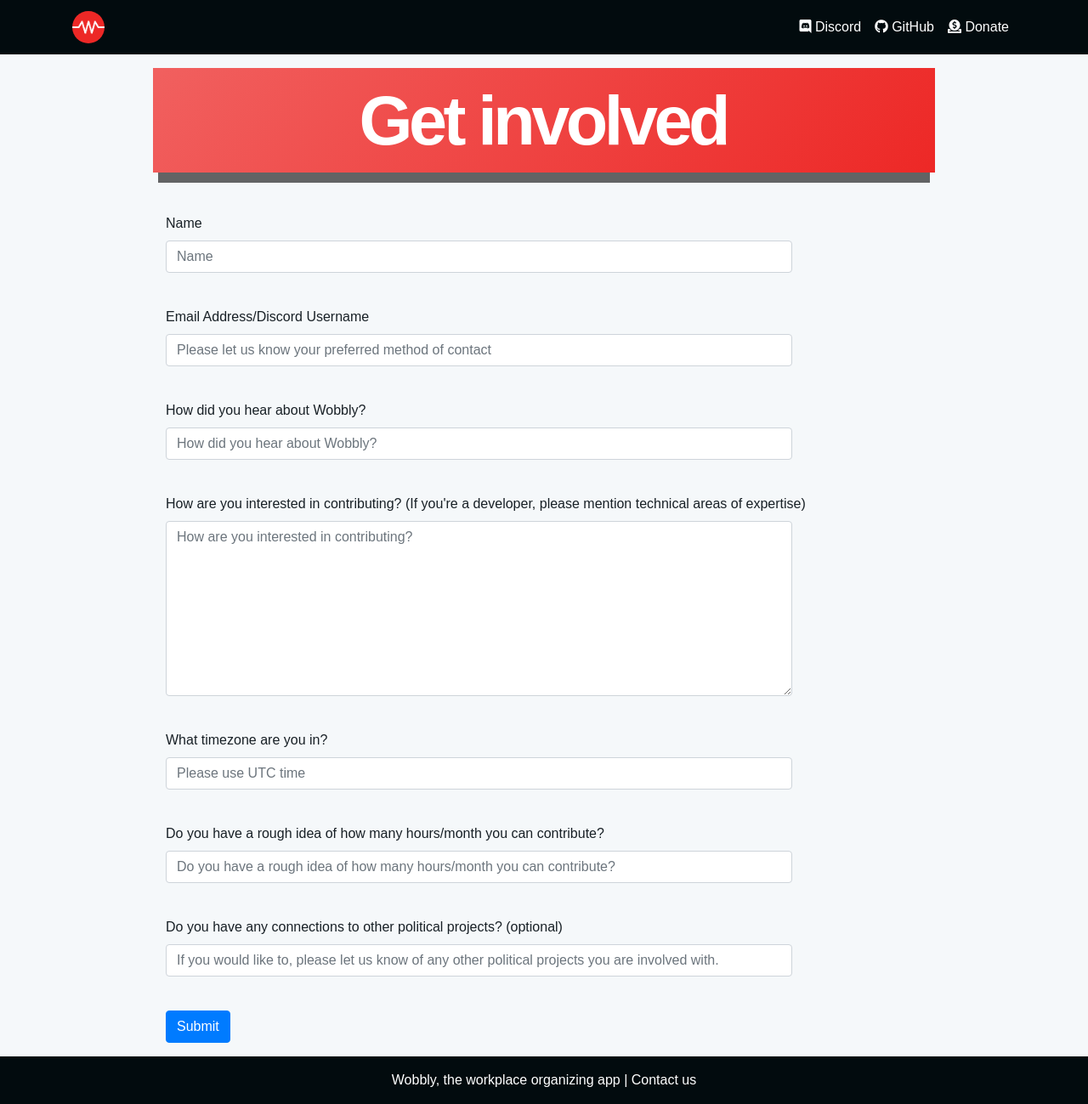
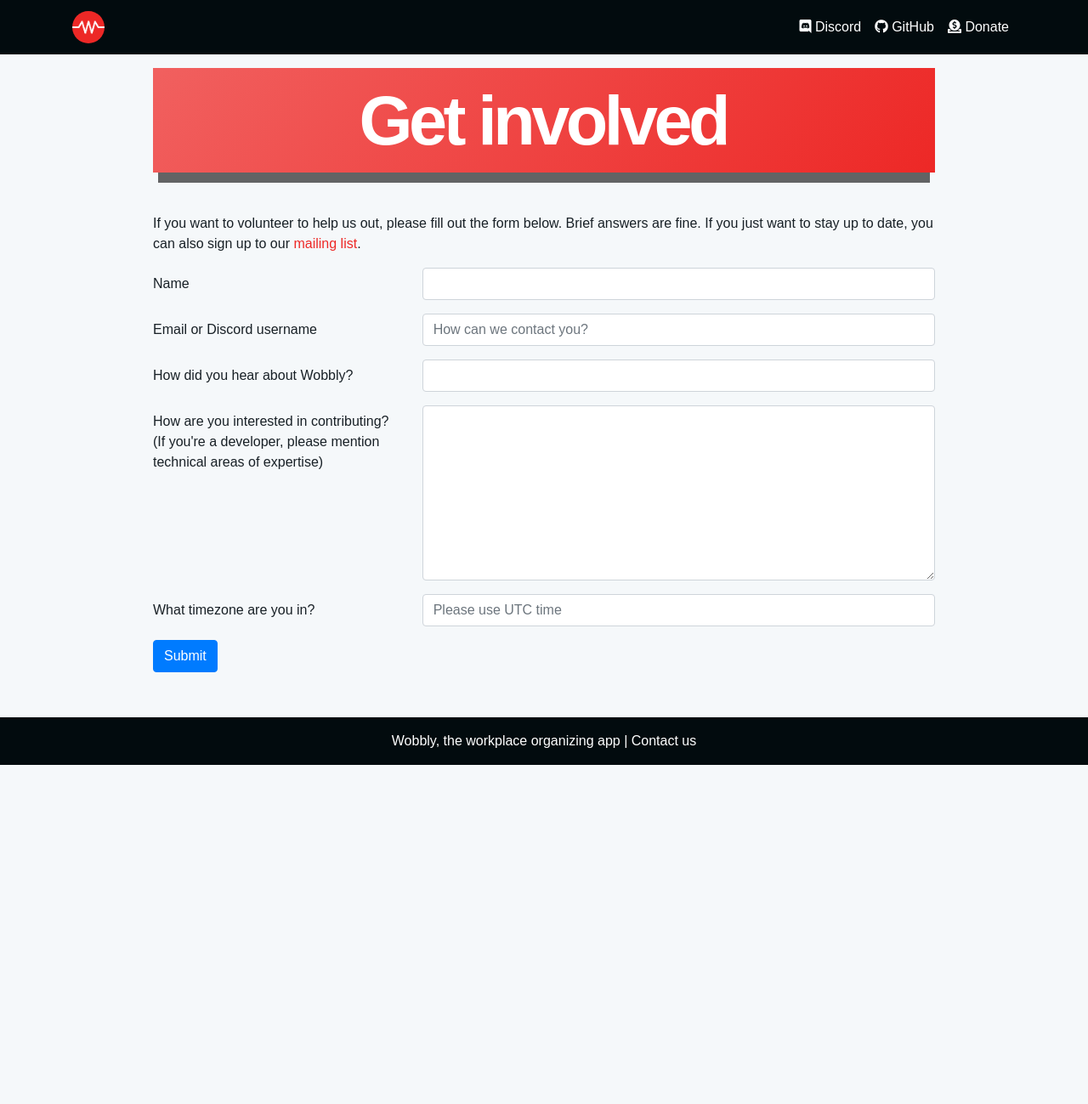
Before and after one commit to Wobbly-App/wobbly.app, a Jekyll site: the page built from contact/index.html, in a window 1280 px wide. Shown: the whole page at 85% size. Built offline with Jekyll 4.4.1, drawn with Linux system fonts in a browser that asks for light colours; some web fonts are replaced; comment, search, counter and statistics services are not loaded; after the commit the page ends 900 px from its top, so only the background shows below that.

Commit message:
update form endpoint

```diff
--- a/contact/index.html
+++ b/contact/index.html
@@ -3,58 +3,42 @@
 layout: page
 ---
 
-    <form class="form-horizontal" accept-charset="UTF-8" action="https://usebasin.com/f/01873b5e2c07" method="POST">
-		 <div class="form-group">
-			<label class="control-label col-sm-12" for="name">Name</label>
-			<div class="col-sm-10">
-				<input type="text" class="form-control" name="name" id="name" placeholder="Name">
+<p>If you want to volunteer to help us out, please fill out the form below. Brief answers are fine.
+If you just want to stay up to date, you can also sign up to our <a href="https://tinyletter.com/Wobbly/subscribe/">mailing list</a>.</p>
+
+<form accept-charset="UTF-8" action="https://usebasin.com/f/3823ef249b2f" method="POST">
+  <div class="form-group row">
+   	<label class="col-form-label col-sm-4" for="name">Name</label>
+   	<div class="col-sm-8">
+   		<input type="text" class="form-control" name="name" id="name">
    	</div>
   </div>
-    <br>
-		<div class="form-group">
-		<label class="control-label col-sm-12" for="email-address">Email Address/Discord Username</label>
-			<div class="col-sm-10">
-				<input type="text" class="form-control" name="email-address" id="email-address" placeholder="Please let us know your preferred method of contact">
+  <div class="form-group row">
+    <label class="col-form-label col-sm-4" for="email-address">Email or Discord username</label>
+  	<div class="col-sm-8">
+  		<input type="text" class="form-control" name="email-address" id="email-address" placeholder="How can we contact you?">
   	</div>
   </div>
-    <br>
-		<div class="form-group">
-			<label class="control-label col-sm-12" for="hear-about-wobbly">How did you hear about Wobbly?</label>
-			<div class="col-sm-10">
-				<input type="text" class="form-control" name="hear-about-wobbly" id="hear-about-wobbly" placeholder="How did you hear about Wobbly?">
+  <div class="form-group row">
+  	<label class="col-form-label col-sm-4" for="hear-about-wobbly">How did you hear about Wobbly?</label>
+  	<div class="col-sm-8">
+  		<input type="text" class="form-control" name="hear-about-wobbly" id="hear-about-wobbly">
   	</div>
   </div>
-    <br>
-		<div class="form-group">
-			<label class="control-label col-sm-12" for="contributing">How are you interested in contributing? (If you're a developer, please mention technical areas of expertise)</label>
-			<div class="col-sm-10">
-				<textarea rows="8" class="form-control"  name="contributing" id="contributing" placeholder="How are you interested in contributing?"></textarea>
+  <div class="form-group row">
+  	<label class="col-form-label col-sm-4" for="contributing">How are you interested in contributing? (If you're a developer, please mention technical areas of expertise)</label>
+  	<div class="col-sm-8">
+  		<textarea rows="8" class="form-control"  name="contributing" id="contributing"></textarea>
   	</div>
   </div>
-    <br>
-		<div class="form-group">
-			<label class="control-label col-sm-12" for="timezone">What timezone are you in?</label>
-			<div class="col-sm-10">
+  <div class="form-group row">
+  	<label class="col-form-label col-sm-4" for="timezone">What timezone are you in?</label>
+  	<div class="col-sm-8">
   		<input type="text" class="form-control" name="timezone" id="timezone" placeholder="Please use UTC time">
   	</div>
   </div>
-    <br>
-		<div class="form-group">
-			<label class="control-label col-sm-12" for="amount-hours">Do you have a rough idea of how many hours/month you can contribute?</label>
-			<div class="col-sm-10">
-				<input type="text" class="form-control" name="amount-hours" id="amount-hours" placeholder="Do you have a rough idea of how many hours/month you can contribute?">
-			</div>
-    </div>
-    <br>
-		<div class="form-group">
-			<label class="control-label col-sm-12" for="political-projects">Do you have any connections to other political projects? (optional)</label>
-			<div class="col-sm-10">
-				<input type="text" class="form-control" name="political-projects" id="political-projects" placeholder="If you would like to, please let us know of any other political projects you are involved with.">
-			</div>
-        </div>
-        <br>
-        <div class="form-group">
-            <div class="col-sm-offset-2 col-sm-12">
+  <div class="form-group row">
+    <div class="col-sm-12">
       <button type="submit" class="btn btn-primary">Submit</button>
     </div>
   </div>
--- /dev/null
+++ b/thanks/index.html
@@ -0,0 +1,6 @@
+---
+title: Thank you!
+layout: page
+---
+
+Thank you for your interest in Wobbly! We'll be in touch using the method you indicated on the form.
```
Lines whose indentation alone changed are shown as unchanged.
